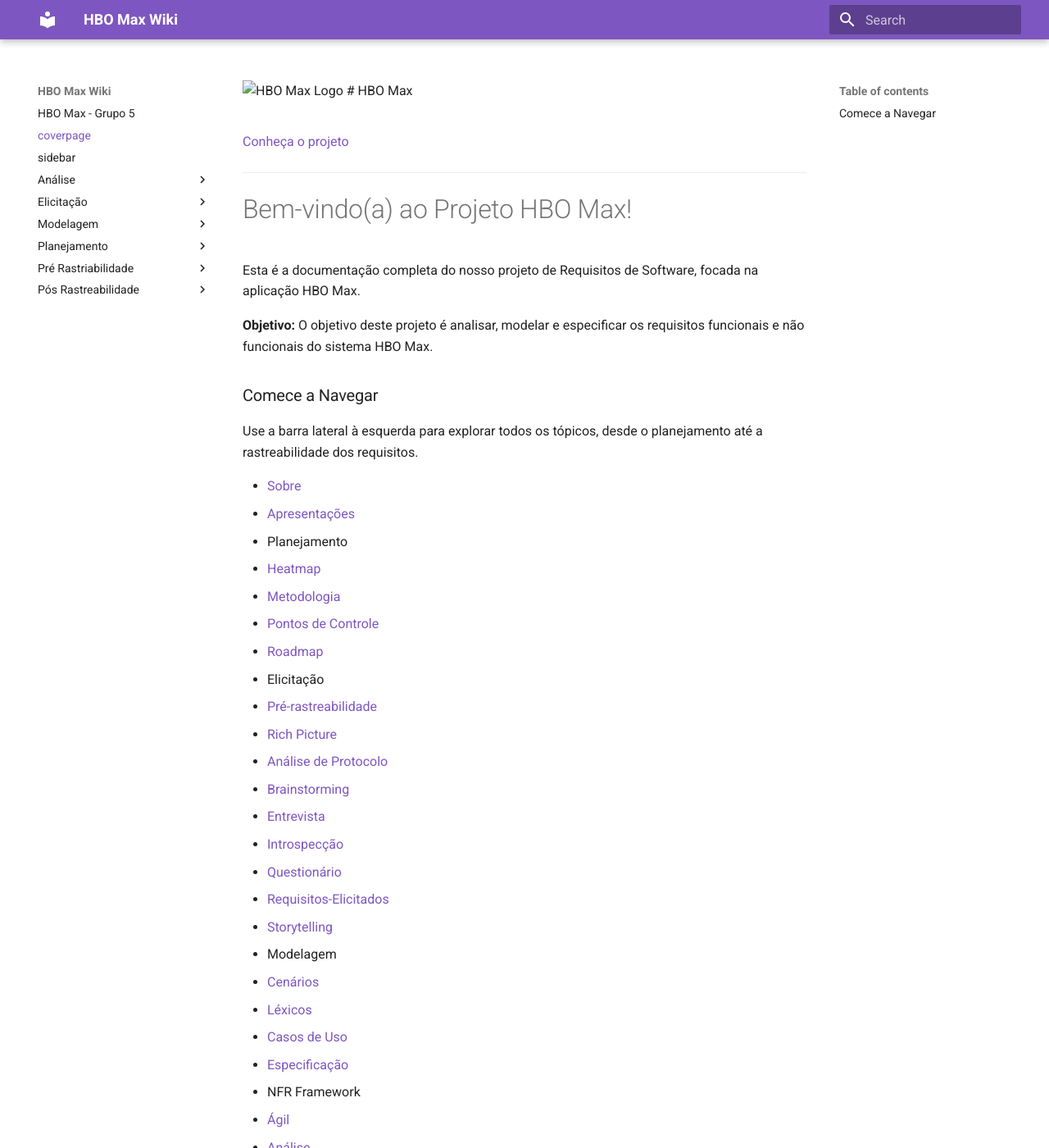
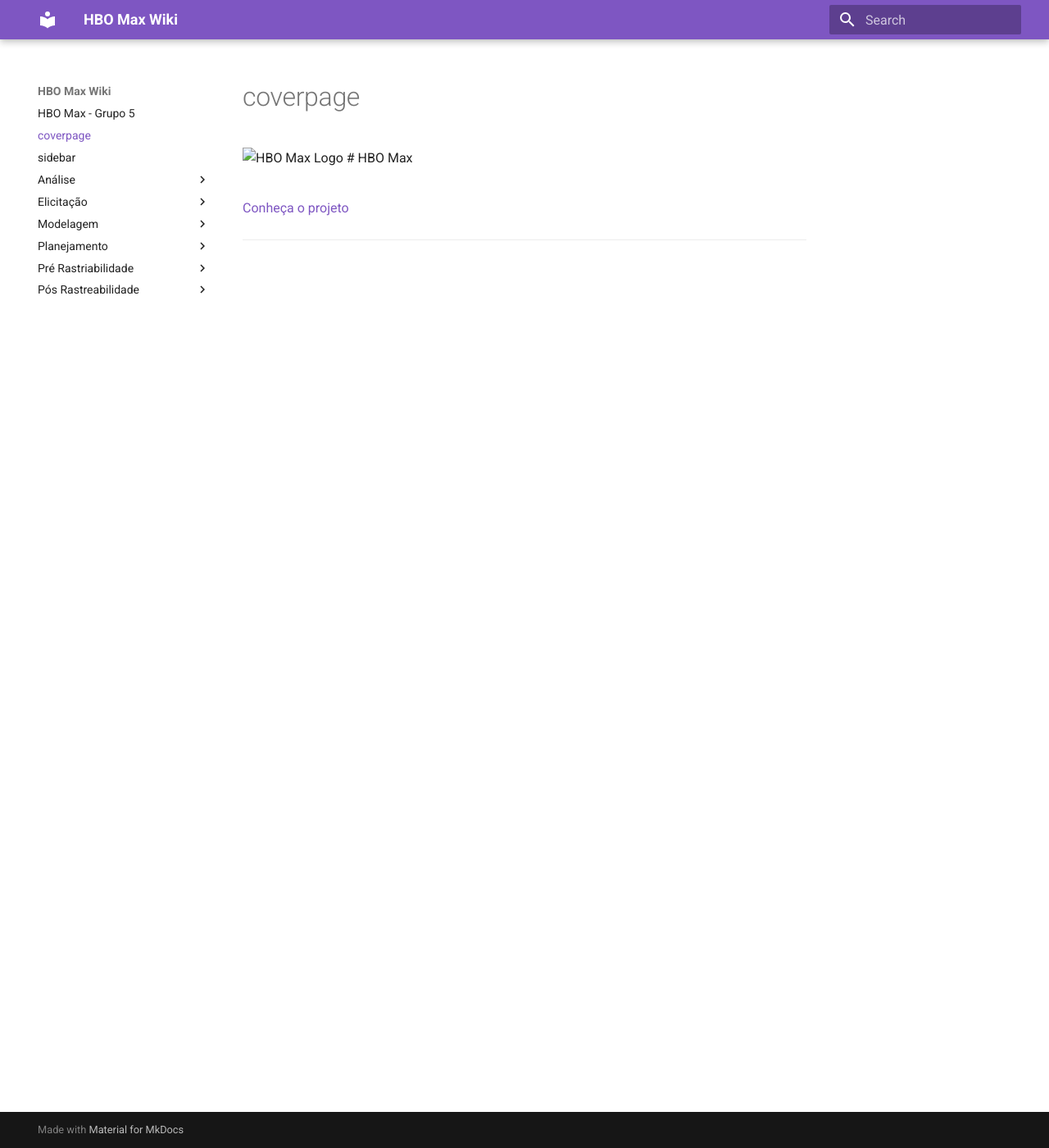
Before and after one commit to Requisitos-de-Software/2025.2-Grupo05, an MkDocs documentation site: the page built from docs/_coverpage.md, in a window 1280 px wide and 1400 px high. Shown: the whole window at 82% size. Built offline with MkDocs 1.6.1 and Material for MkDocs 9.7.7, drawn with Linux system fonts in a browser that asks for light colours; some of the changed text lies outside the part shown.

Commit message:
Update _coverpage.md

```diff
--- a/docs/_coverpage.md
+++ b/docs/_coverpage.md
@@ -9,49 +9,3 @@
 </div>
 
 ---
-
-# Bem-vindo(a) ao Projeto HBO Max!
-
-Esta é a documentação completa do nosso projeto de Requisitos de Software, focada na aplicação HBO Max.
-
-**Objetivo:** O objetivo deste projeto é analisar, modelar e especificar os requisitos funcionais e não funcionais do sistema HBO Max.
-
-### Comece a Navegar
-
-Use a barra lateral à esquerda para explorar todos os tópicos, desde o planejamento até a rastreabilidade dos requisitos.
-
-* [Sobre](README.md)
-* [Apresentações](Apresentacoes.md)
-
-- Planejamento
-  * [Heatmap](Planejamento/Heatmap.md)
-  * [Metodologia](Planejamento/Metodologia.md)
-  * [Pontos de Controle](Planejamento/PontosDeControle.md)
-  * [Roadmap](Planejamento/Roadmap.md)
-
-- Elicitação
-  * [Pré-rastreabilidade](Elicitacao/Pre-Rastreabilidade.md)
-  * [Rich Picture](Elicitacao/Rich-Picture.md)
-  * [Análise de Protocolo](Elicitacao/Analise-de-Protocolo.md)
-  * [Brainstorming](Elicitacao/Brainstorming.md)
-  * [Entrevista](Elicitacao/Entrevista.md)
-  * [Introspecção](Elicitacao/Introspeccao.md)
-  * [Questionário](Elicitacao/Questionario.md)
-  * [Requisitos-Elicitados](Elicitacao/Requisitos-Elicitados.md)
-  * [Storytelling](Elicitacao/Storytelling.md)
-
-- Modelagem
-  * [Cenários](Modelagem/Cenarios.md)
-  * [Léxicos](Modelagem/Lexicos.md)
-  * [Casos de Uso](Modelagem/Casos-de-Uso.md)
-  * [Especificação](Modelagem/Especificacao.md)
-
-- NFR Framework
-  * [Ágil](NFR/Agil.md)
-  * [Análise](NFR/Analise.md)
-  * [Verificação](NFR/Verificacao.md)
-  * [Validação](NFR/Validacao.md)
-
-- Rastreabilidade
-  * [Pós-Rastreabilidade](Rastreabilidade/Pos-Rastreabilidade.md)
-  * [Forward-From](Rastreabilidade/Forward-From.md)
```
